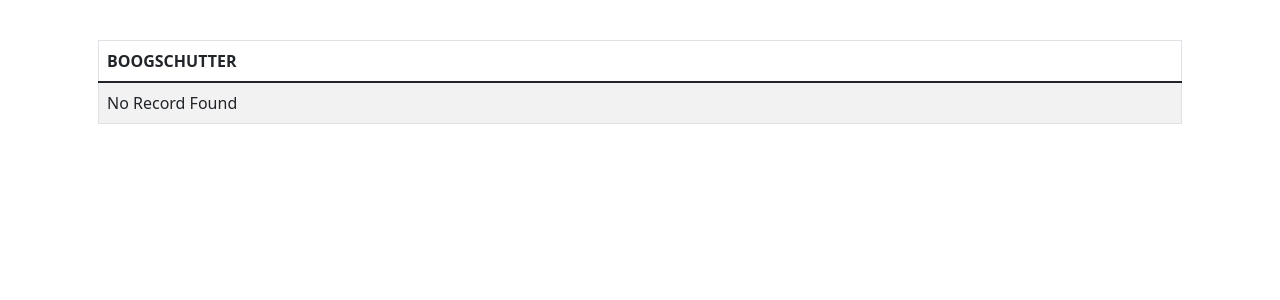
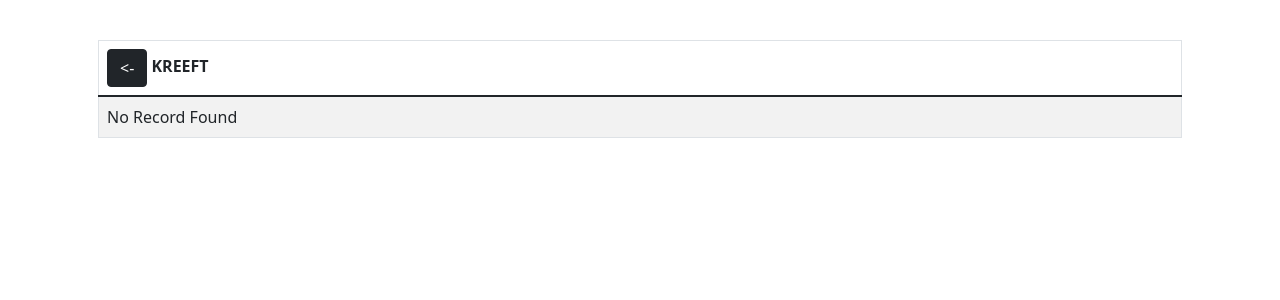
Before and after one commit to ji4a/zodiac, a PHP site: page /ShowOutput.php in a window 1280 px wide. Shown: the top 300 px of the page. Run offline with PHP 8.4, Linux system fonts and the light colour scheme; data that the repository does not hold is empty.

Commit message:
Update ShowOutput.php

```diff
--- a/showserver/ShowOutput.php
+++ b/showserver/ShowOutput.php
@@ -24,7 +24,7 @@ try {
     <meta name="viewport" content="width=device-width, initial-scale=1">
     <link href="https://cdn.jsdelivr.net/npm/bootstrap@5.1.3/dist/css/bootstrap.min.css" rel="stylesheet">
 
-    <title>BOOGSCHUTTER</title>
+    <title>KREEFT</title>
   </head>
   <body>
 
@@ -36,7 +36,7 @@ try {
                         <table class="table table-bordered table-striped">
                             <thead>
                                 <tr>
-                                    <th>BOOGSCHUTTER</th>
+                                    <th><button onclick="history.back()" type="button" class="btn btn-dark"><-</button> KREEFT</th>
                                 </tr>
                             </thead>
                             <tbody>
@@ -53,7 +53,7 @@ try {
                                         {
                                             ?>
                                             <tr>
-                                                <td><?= $row->boogschutter; ?></td>
+                                                <td><?= $row->kreeft; ?></td>
                                             </tr>
                                             <?php
                                         }
```
